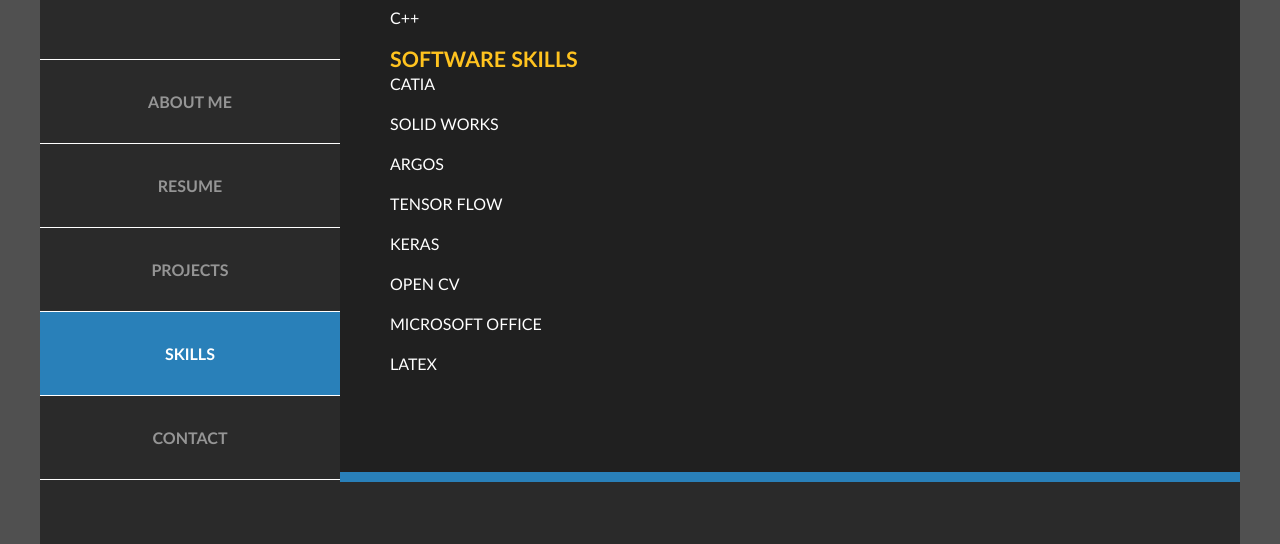
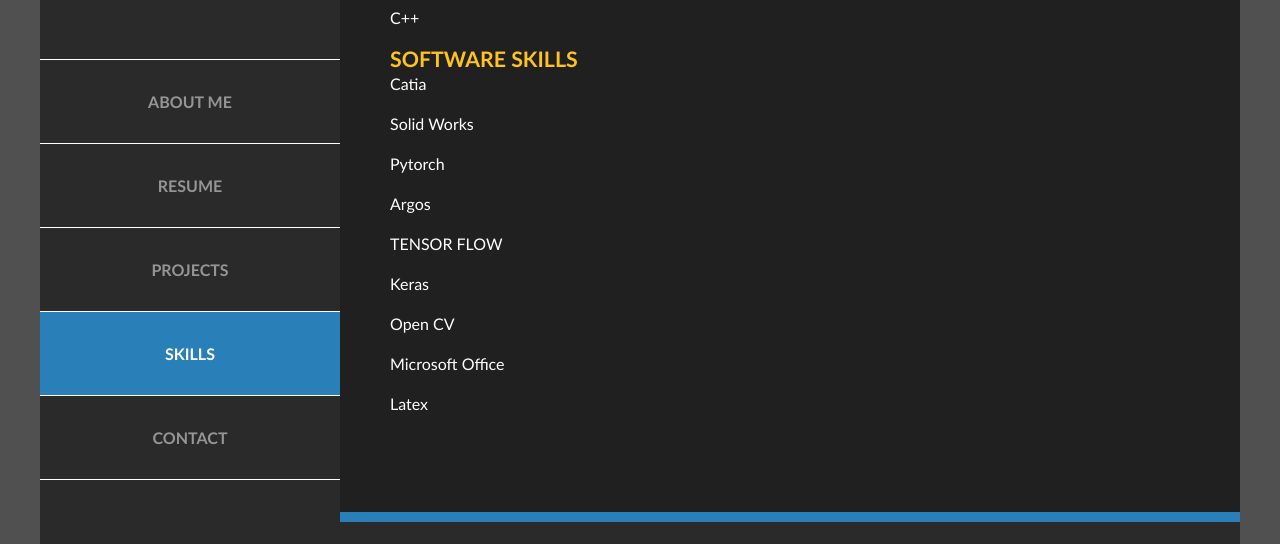
Before and after one commit to AnimeshNema/AnimeshNema.github.io, a plain HTML site: page skills.html in a window 1280 px wide. Shown: the part 325-869 px from the top of the page. Drawn offline with Linux system fonts and the light colour scheme.

Commit message:
made minor additions

```diff
--- a/skills.html
+++ b/skills.html
@@ -60,14 +60,15 @@ Released   : 20130902
 			<p> C++ </p>
 
 			<h4>SOFTWARE SKILLS</h4>
-			<p> CATIA </p>
-			<p> SOLID WORKS</p>
-			<p> ARGOS </p>
+			<p> Catia </p>
+			<p> Solid Works</p>
+			<p> Pytorch</p>
+			<p> Argos </p>
 			<p> TENSOR FLOW </p>
-			<p> KERAS </p>
-			<p> OPEN CV </p>
-			<p> MICROSOFT OFFICE </p>
-			<p> LATEX </p>
+			<p> Keras </p>
+			<p> Open CV </p>
+			<p> Microsoft Office </p>
+			<p> Latex </p>
 
 </div>
 </div>
```
Also changed, not shown: 1 other file.
